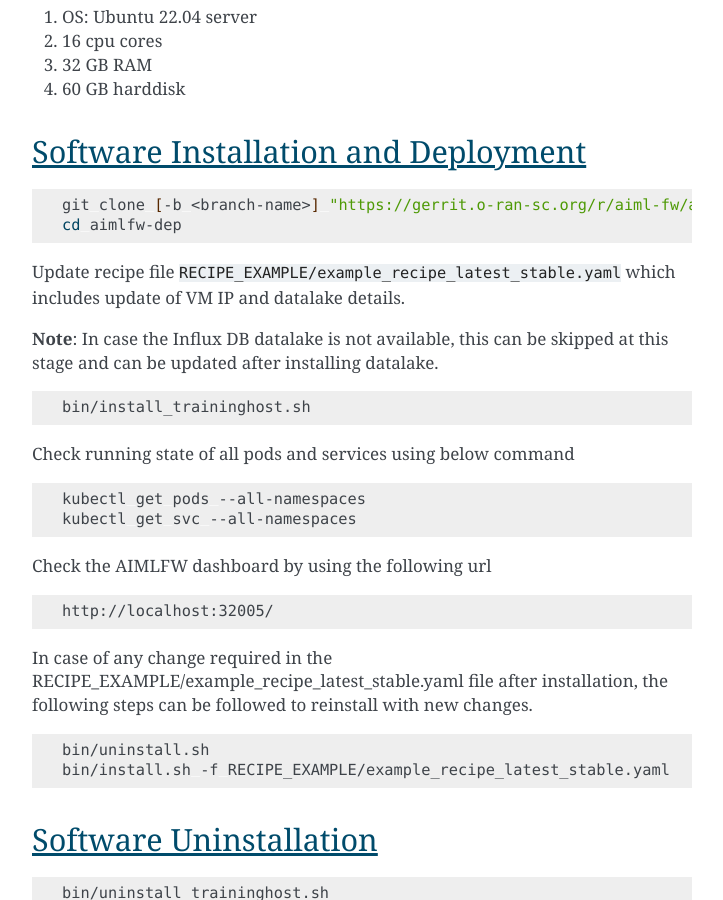
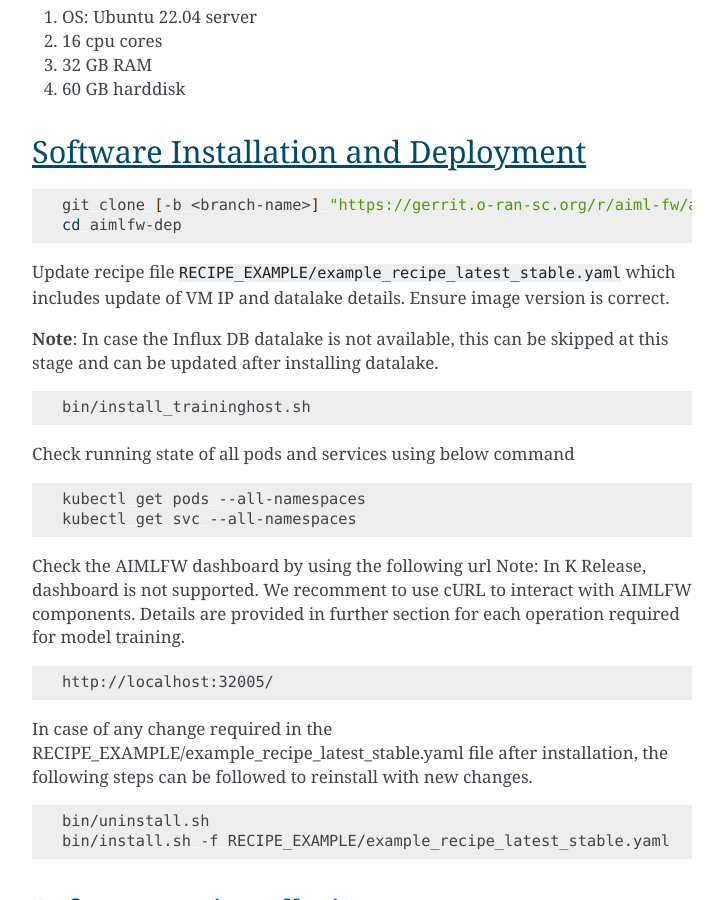
Before and after one commit to o-ran-sc/aiml-fw-aimlfw-dep, a Sphinx documentation site: the page built from docs/installation-guide.rst, in a window 1280 px wide and 900 px high, scrolled down 1295 px. Shown: the whole window, without its empty margins (388-1111 px from the left). Built offline with Sphinx 7.4.7, drawn with Linux system fonts in a browser that asks for light colours.

Commit message:
Dashboard is not supported in K relese
Text to clarify that dashboard is not supported in K release.

Change-Id: I0a94a31e030d589795f19501a7cbe55671511a3f
Signed-off-by: subhash kumar singh <subh.singh@samsung.com>

```diff
--- a/docs/installation-guide.rst
+++ b/docs/installation-guide.rst
@@ -74,6 +74,7 @@
         cd aimlfw-dep
 
 Update recipe file :file:`RECIPE_EXAMPLE/example_recipe_latest_stable.yaml` which includes update of VM IP and datalake details.
+Ensure image version is correct.
 
 **Note**: In case the Influx DB datalake is not available, this can be skipped at this stage and can be updated after installing datalake.
 
@@ -92,6 +93,8 @@
 
 
 Check the AIMLFW dashboard by using the following url
+Note: In K Release, dashboard is not supported. We recomment to use cURL to interact with AIMLFW components.
+Details are provided in further section for each operation required for model training.
 
 .. code:: bash
 
```
